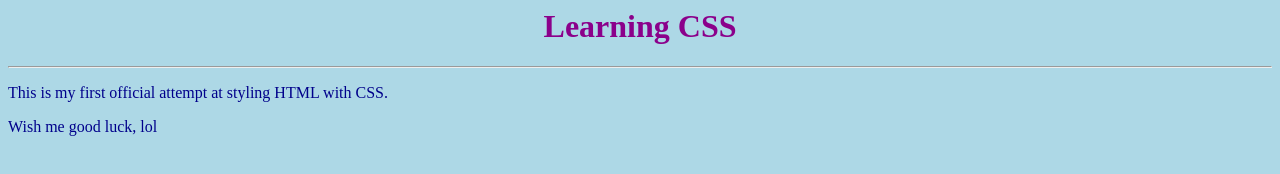
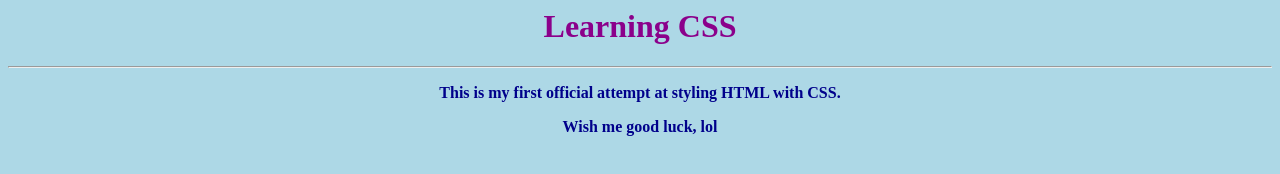
Before and after one commit to grove2999/learning-css, a plain HTML site: page index.html in a window 1280 px wide. Drawn offline with Linux system fonts and the light colour scheme.

Commit message:
Add more font changes

```diff
--- a/index.html
+++ b/index.html
@@ -9,7 +9,7 @@
         </head>
         <body>
             <h1>Learning CSS</h1><hr />
-            <p>This is my first official attempt at styling HTML with CSS.</p>
-            <p>Wish me good luck, lol</p>
+            <div><p>This is my first official attempt at styling HTML with CSS.</p></div>
+            <div><p>Wish me good luck, lol</p></div>
         </body>
     </html>
--- a/styles.css
+++ b/styles.css
@@ -3,7 +3,7 @@ body {
 }
 
 p {
-    color: darkblue;
+    color: darkblue; text-align: center; font-weight: bold;
 }
 
 h1 {
```
